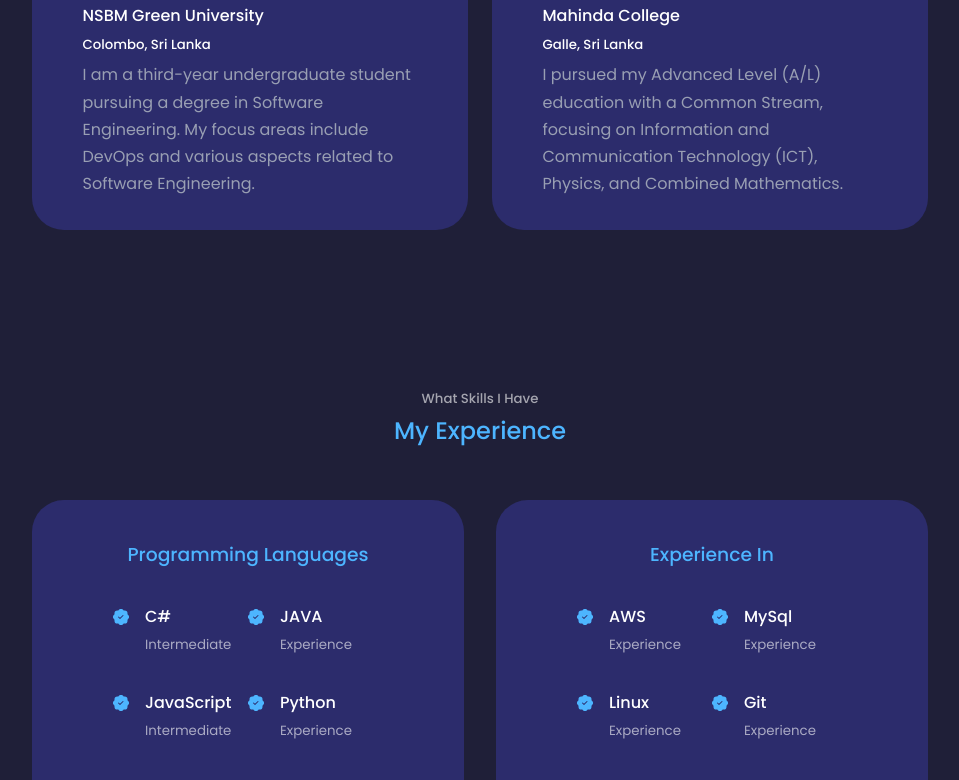
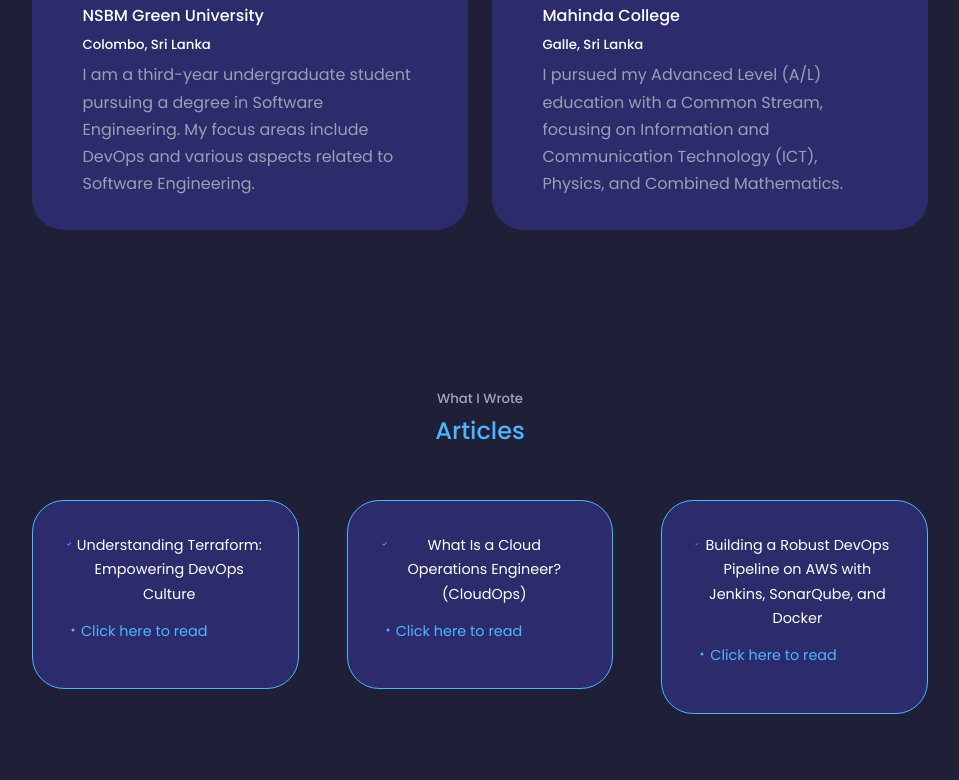
Before and after one commit to nawam727/portfoliowebsite, a React (Create React App) app: page / in a window 1280 px wide. Shown: the part 2000-2780 px from the top of the page, without its empty margins (160-1119 px from the left). Built offline with nearby package versions, Linux system fonts and the light colour scheme.

Commit message:
articles section added

```diff
--- a/src/App.jsx
+++ b/src/App.jsx
@@ -8,6 +8,7 @@ import Portfolio from './components/portfolio/Portfolio'
 import Contact from './components/contact/Contact'
 import Footer from './components/footer/Footer'
 import Education from './components/education/Education'
+import Articles from './components/articles/Articles'
 
 const App = () => {
   return (
@@ -16,6 +17,7 @@ const App = () => {
       <Nav />
       <About />
       <Education/>
+      <Articles/>
       <Experience />
       <Services />
       <Portfolio />
--- /dev/null
+++ b/src/components/articles/Articles.jsx
@@ -0,0 +1,71 @@
+import React from 'react'
+import './articles.css'
+import {BsCheck} from 'react-icons/bs'
+import {BsDot} from 'react-icons/bs'
+
+const Articles = () => {
+  return (
+    <section id='articles'>
+      <h5>What I Wrote</h5>
+      <h2>Articles</h2>
+
+      <div className="container services_container">
+        <article className='service'>
+
+          {/*Mobile App */}
+          <ul className='service_list'>
+            <li>
+              <BsCheck className= 'service_list-icon'/>
+              <p>Understanding Terraform: Empowering DevOps Culture</p>
+            </li>
+            <li className='link'>
+              <BsDot className= 'service_list-icon'/>
+              <p><a href="https://medium.com/@nawamdenawakage/understanding-terraform-empowering-devops-culture-e313de4ce1f2">Click here to read</a></p>
+            </li>
+          </ul>
+        </article>
+
+        <article className='service'>
+
+          {/*Wb developing Part */}
+          <ul className='service_list'>
+          <li>
+              <BsCheck className= 'service_list-icon'/>
+              <p>What Is a Cloud Operations Engineer? (CloudOps)</p>
+            </li>
+            <li>
+              <BsDot className= 'service_list-icon'/>
+              <p><a href="https://medium.com/@nawamdenawakage/what-is-a-cloud-operations-engineer-cloudops-8ab81e5dd336">Click here to read</a></p>
+            </li>
+          </ul>
+        </article>
+
+        <article className='service'>
+
+          {/*UI/UX */}
+          <ul className='service_list'>
+          <li>
+              <BsCheck className= 'service_list-icon'/>
+              <p>Building a Robust DevOps Pipeline on AWS with Jenkins, SonarQube, and Docker</p>
+            </li>
+            <li>
+              <BsDot className= 'service_list-icon'/>
+              <p><a href="https://medium.com/@nawamdenawakage/building-a-robust-devops-pipeline-on-aws-with-jenkins-sonarqube-and-docker-c6e8b636d01a">Click here to read</a></p>
+            </li>
+          </ul>
+        </article>
+      </div>
+      <br></br>
+      <br></br>
+      <div className="container services_container">
+        {/*
+
+
+
+        */}
+      </div>
+    </section>
+  )
+}
+
+export default Articles
--- /dev/null
+++ b/src/components/articles/articles.css
@@ -0,0 +1,77 @@
+.services_container{
+    display: grid;
+    grid-template-columns: repeat(3, 1fr);
+    gap: 3rem;
+    margin-bottom: 3rem;
+}
+
+.service {
+    background: var(--color-bg-variant);
+    border-radius: 2rem 2rem 2rem 2rem;
+    border: 1px solid var(--color-primary);
+    height: fit-content;
+    transition: var(--transition);
+}
+
+.service:hover {
+    background: transparent;
+    border-color: var(--color-primary-variant);
+    cursor: default;
+}
+
+.service_head {
+    background: var(--color-primary);
+    padding: 2rem;
+    border-radius: 2rem 2rem 0 0;
+    box-shadow: 0 2rem 1rem rgba(0, 0, 0, 0.1) ;
+}
+
+.service_head h3 {
+    color: var(--color-bg);
+    font-size: 1rem;
+    text-align: center;
+}
+
+.service_list {
+    padding: 2rem;
+    text-align: center;
+}
+
+.service_list link{
+    padding: 2rem;
+    text-align: center;
+}
+
+.service_list li {
+    display: flex;
+    margin-bottom: 0.8rem;
+}
+
+.service_list-icon {
+    color: var(--color-primary);
+    margin-top: 3px;
+}
+
+.service_list p {
+    font-size: 0.9rem;
+}
+
+/*------------------------------------Media for Tabs-----------------------------------------------*/
+@media screen and (max-width: 1024px) {
+    .services_container{
+        grid-template-columns: 1fr 1fr;
+        gap: 2rem;
+    }
+
+    .service {
+        height: auto;
+    }
+}
+
+/*------------------------------------Media for Mobiles-----------------------------------------------*/
+@media screen and (max-width: 600px) {
+    .services_container {
+        grid-template-columns: 1fr;
+        gap: 1.5rem;
+    }
+}
--- a/src/components/header/header.css
+++ b/src/components/header/header.css
@@ -8,6 +8,7 @@ header {
     text-align: center;
     height: 100%;
     position: relative;
+    align-items: center;
 }
 
 
```
